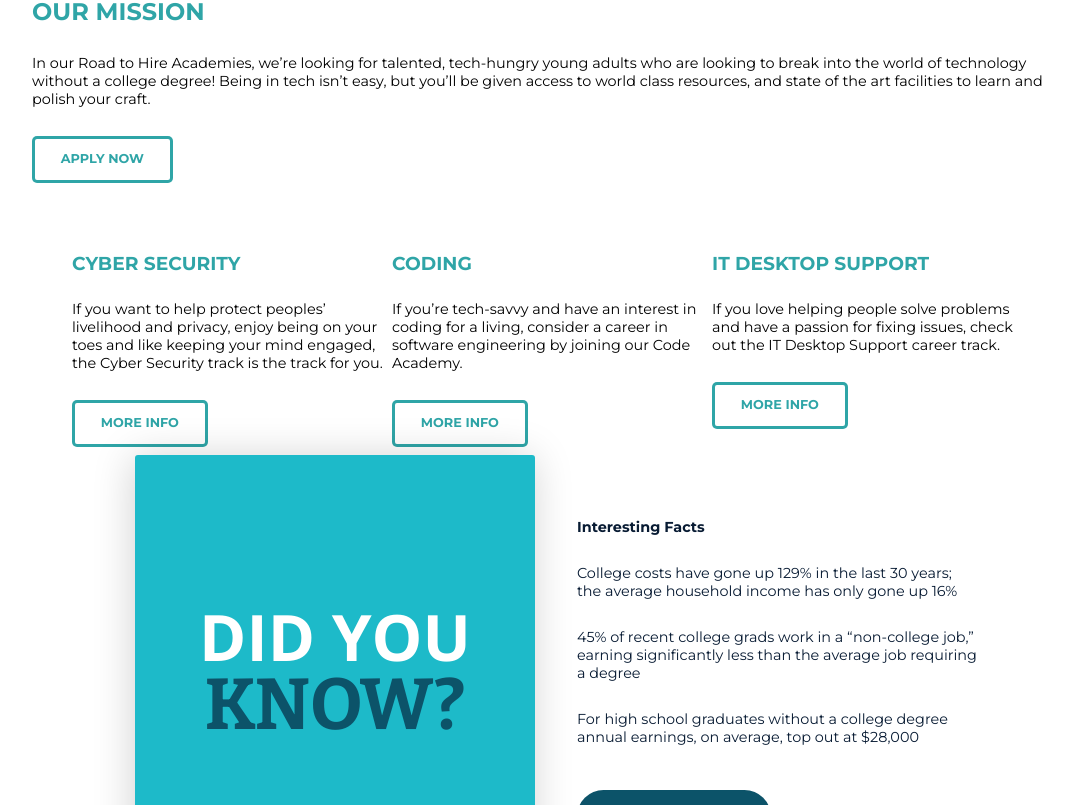
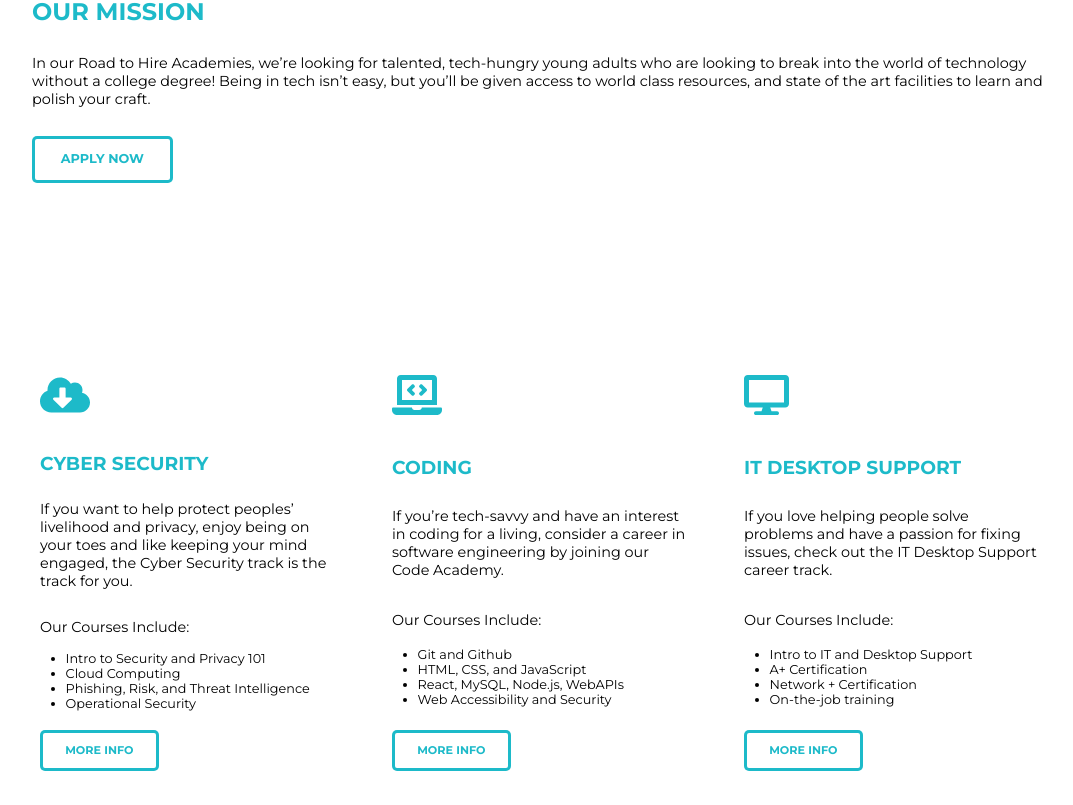
Before and after one commit to Tivler/roadtohire-clone, a React (Create React App) app: page / in a window 1280 px wide. Shown: the part 595-1400 px from the top of the page, without its empty margins (88-1161 px from the left). Built offline with nearby package versions, Linux system fonts and the light colour scheme.

Commit message:
added icons to card components

```diff
--- a/src/components/feature/CardSection/CardSection.jsx
+++ b/src/components/feature/CardSection/CardSection.jsx
@@ -3,21 +3,44 @@ import './_CardSection.scss'
 
 import Card from '../../layout/Card/Card';
 
+import { faLaptopCode, faCloudDownloadAlt, faDesktop } from "@fortawesome/free-solid-svg-icons";
+
 const CardSection = () => {
     return (
         <section className="cards">
-            <Card title="CYBER SECURITY"
-            content="If you want to help protect peoples’ livelihood and privacy,
-            enjoy being on your toes and like keeping your mind engaged,
-            the Cyber Security track is the track for you. " />
+            <Card
+                icon={faCloudDownloadAlt}
+                title="CYBER SECURITY"
+                content="If you want to help protect peoples’ livelihood and privacy,
+                enjoy being on your toes and like keeping your mind engaged,
+                the Cyber Security track is the track for you. "
+                itemOne="Intro to Security and Privacy 101"
+                itemTwo="Cloud Computing"
+                itemThree="Phishing, Risk, and Threat Intelligence"
+                itemFour="Operational Security"
+            />
 
-            <Card title="CODING"
-            content="If you’re tech-savvy and have an interest in coding for a living,
-            consider a career in software engineering by joining our Code Academy." />
+            <Card
+                icon={faLaptopCode}
+                title="CODING"
+                content="If you’re tech-savvy and have an interest in coding for a living,
+                consider a career in software engineering by joining our Code Academy."
+                itemOne="Git and Github"
+                itemTwo="HTML, CSS, and JavaScript"
+                itemThree="React, MySQL, Node.js, WebAPIs"
+                itemFour="Web Accessibility and Security"
+            />
 
-            <Card title="IT DESKTOP SUPPORT"
-            content="If you love helping people solve problems and have a passion for fixing issues,
-            check out the IT Desktop Support career track." />
+            <Card
+                icon={faDesktop}
+                title="IT DESKTOP SUPPORT"
+                content="If you love helping people solve problems and have a passion for fixing issues,
+                check out the IT Desktop Support career track."
+                itemOne="Intro to IT and Desktop Support"
+                itemTwo="A+ Certification"
+                itemThree="Network + Certification"
+                itemFour="On-the-job training"
+            />
         </section>
     )
 }
--- a/src/components/feature/CardSection/_CardSection.scss
+++ b/src/components/feature/CardSection/_CardSection.scss
@@ -1,4 +1,5 @@
 .cards {
     display: flex;
     justify-content: center;
+    padding: 8em 0 7em 0;
 }
--- a/src/components/feature/VidContent/_VidContent.scss
+++ b/src/components/feature/VidContent/_VidContent.scss
@@ -12,7 +12,7 @@
         font-weight: 700;
         line-height: 1.5;
         margin: 0 0 1em 0;
-        color: #2fa5a7;
+        color: #1dbac9;;
         text-transform: uppercase;
     }
 
@@ -22,8 +22,8 @@
     }
 
     &--btn {
-        box-shadow: inset 0 0 0 3px #2fa5a7;;
-        color:#2fa5a7;
+        box-shadow: inset 0 0 0 3px #1dbac9;
+        color: #1dbac9;
         border-radius: 5px;
         cursor: pointer;
         display: inline-block;
--- a/src/components/layout/Card/Card.jsx
+++ b/src/components/layout/Card/Card.jsx
@@ -2,13 +2,23 @@ import React from 'react';
 import './_Card.scss';
 
 import { Link } from 'react-router-dom';
+import { FontAwesomeIcon } from '@fortawesome/react-fontawesome';
+import { faChalkboardTeacher, faCloudDownloadAlt } from "@fortawesome/free-solid-svg-icons";
 
 const Card = (props) => {
     return (
         <>
-            <div class="card">
+            <div className="card">
+                <FontAwesomeIcon className="card__icon" icon={props.icon} />
                 <h3 className="card__title">{props.title}</h3>
                 <p className="card__content">{props.content}</p>
+                <p className="card__label">Our Courses Include:</p>
+                <ul className="card__list">
+                    <li className="card__list--item">{props.itemOne}</li>
+                    <li className="card__list--item">{props.itemTwo}</li>
+                    <li className="card__list--item">{props.itemThree}</li>
+                    <li className="card__list--item">{props.itemFour}</li>
+                </ul>
                 <Link className="card--btn" to="/">More Info</Link>
             </div>
         </>
--- a/src/components/layout/Card/_Card.scss
+++ b/src/components/layout/Card/_Card.scss
@@ -2,31 +2,57 @@
     width: 25%;
     display: inline-block;
     font-family: 'Montserrat' , sans-serif;
+    margin: 0 1em;
+    display: flex;
+    flex-direction: column;
+    justify-content: space-between;
+
+    &__icon {
+        font-size: 2.5em;
+        color: #1dbac9;
+        margin-bottom: .8em;
+    }
 
     &__title {
         font-weight: 700;
         line-height: 1.8;
         margin: 0 0 1em 0;
-        color: #2fa5a7;
+        color: #1dbac9;
         text-transform: uppercase;
     }
 
     &__content {
         font-size: .9em;
         margin-bottom: 2em;
+        width: 92%;
+    }
+
+    &__label {
+        font-size: .9em;
+        margin-bottom: 1em;
+    }
+
+    &__list {
+        font-size: .8em;
+        margin:0 0 1.5em 2em;
+
+        &--item {
+            width: 90%;
+        }
     }
 
     &--btn {
-        box-shadow: inset 0 0 0 3px #2fa5a7;
-        color: #2fa5a7;
+        box-shadow: inset 0 0 0 3px #1dbac9;
+        color: #1dbac9;
         border-radius: 5px;
         cursor: pointer;
         display: inline-block;
-        font-size: .8em;
+        font-size: .7em;
         font-weight: 700;
         line-height: 3.65em;
         padding: 0 2.25em;
         text-decoration: none;
         text-transform: uppercase;
+        width: fit-content;
     }
 }
```
